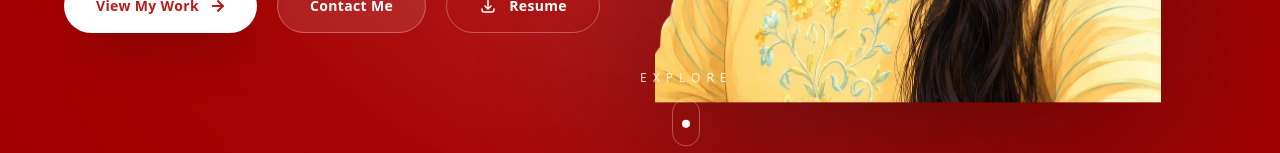
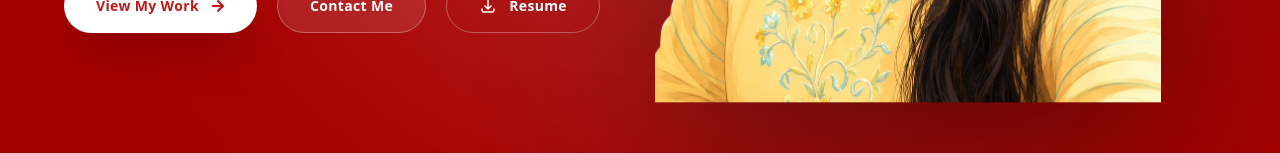
Before and after one commit to Tuhina-Paria/portfollio, a React (Vite) app: page / in a window 1280 px wide. Shown: the part 647-800 px from the top of the page. Built offline with nearby package versions, Linux system fonts and the light colour scheme.

Commit message:
update ui of  hero

```diff
--- a/src/components/Hero.jsx
+++ b/src/components/Hero.jsx
@@ -445,7 +445,7 @@ rel="noopener noreferrer"
 
 {/* ================= SCROLL INDICATOR ================= */}
 
-<motion.div
+{/* <motion.div
   animate={{
     y: [0, 10, 0],
   }}
@@ -473,7 +473,7 @@ rel="noopener noreferrer"
       tracking-[6px]
     "
   >
-   Explore
+
   </p>
 
   <div
@@ -507,7 +507,7 @@ rel="noopener noreferrer"
 
   </div>
 
-</motion.div>
+</motion.div> */}
 
 </div>
 </section>
```
